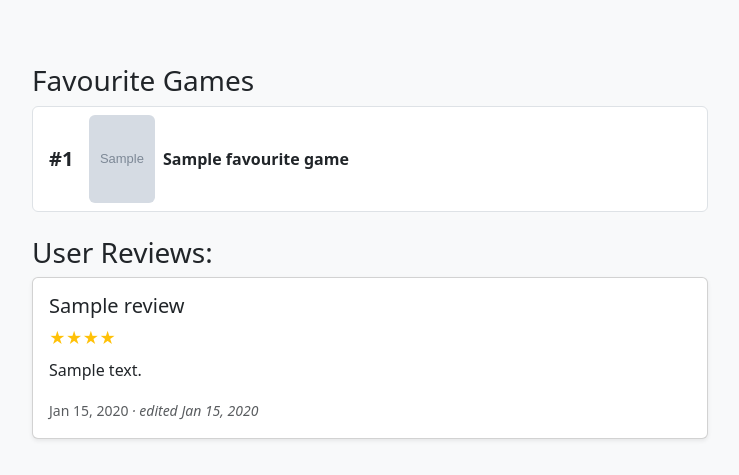
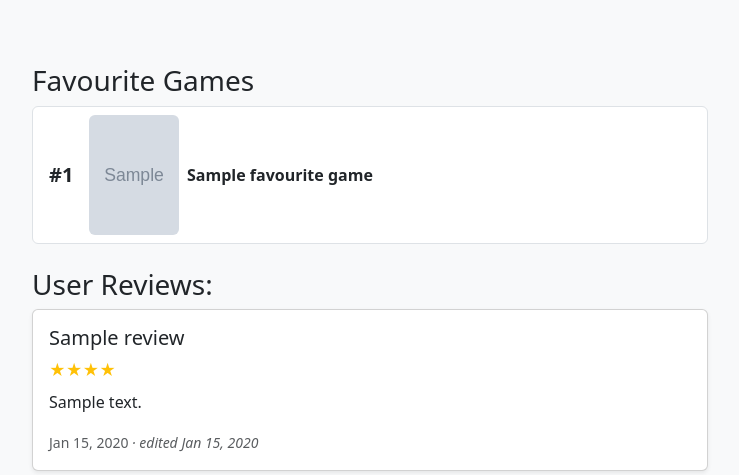
Before and after one commit to grqphical/gamerboxd, a Spring app: template src/main/resources/templates/users/profile.html in a window 1280 px wide. Shown: the part 57-532 px from the top of the page, without its empty margins (270-1009 px from the left). Run offline with Thymeleaf, Linux system fonts and the light colour scheme; the template is opened without the code that fills it: most values are stand-ins (such as "Sample title", 1, 10 or a date in 2020); grey boxes marked "Sample" are stand-in pictures; data that the repository does not hold is empty; some of the project's set-up classes (security, data sources, template engines, error pages and the like) are left out, and stand-ins take their place.

Commit message:
Made covers slightly larger because why not

```diff
--- a/src/main/resources/templates/users/profile.html
+++ b/src/main/resources/templates/users/profile.html
@@ -94,12 +94,12 @@
 
                     <span class="fw-bold fs-5" style="width: 2rem;" th:text="|#${stat.count}|"></span>
                     <!-- IGDB covers are 264 x 352 which is 3:4 ratio
-                         so im making these 66x88 to avoid cropping -->
+                         so im making these 90x120 to avoid cropping -->
                     <img th:if="${game.coverLink != null}" th:src="${game.coverLink}" class="rounded"
-                        style="width: 66px; height: 88px; object-fit: cover;">
+                        style="width: 90px; height: 120px; object-fit: cover;">
 
                     <div th:if="${game.coverLink == null}" class="rounded bg-secondary-subtle"
-                        style="width: 66px; height: 88px;"></div>
+                        style="width: 90px; height: 120px;"></div>
 
                     <span class="fw-semibold" th:text="${game.name}"></span>
 
```
